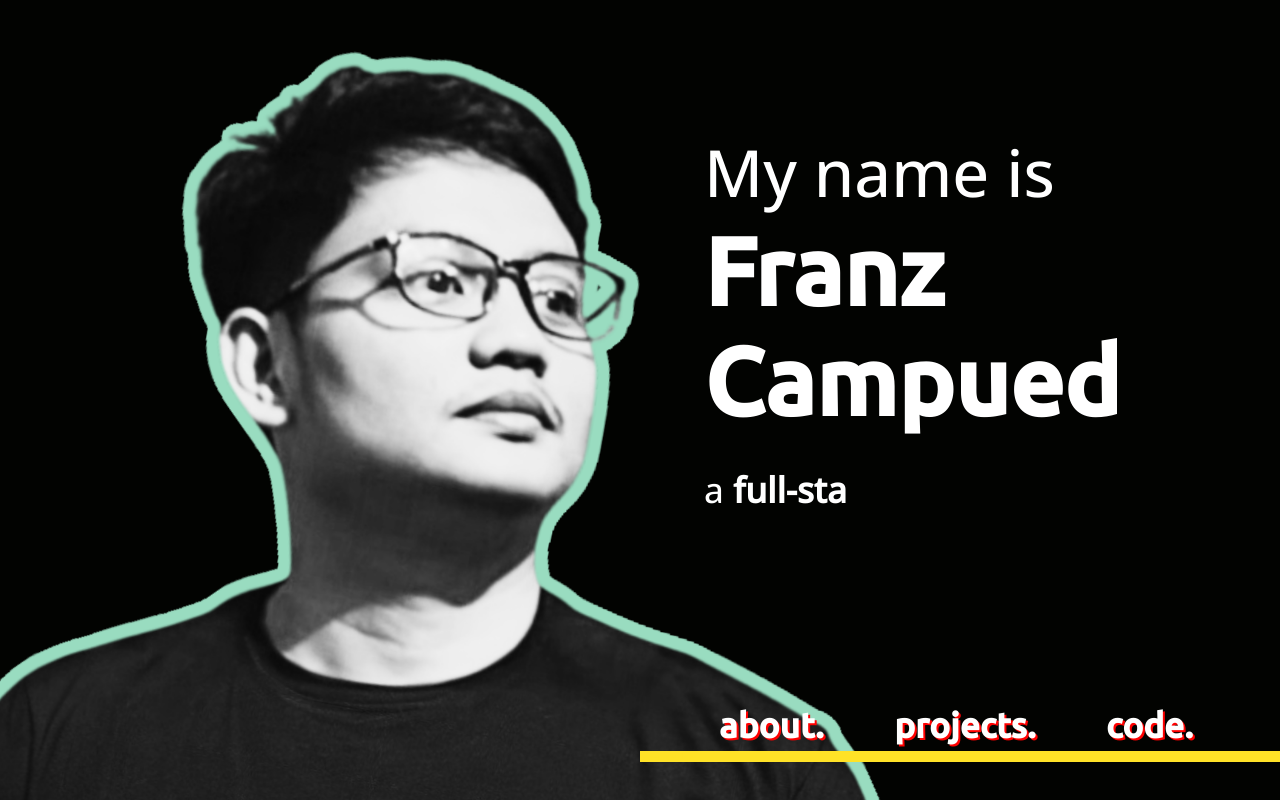
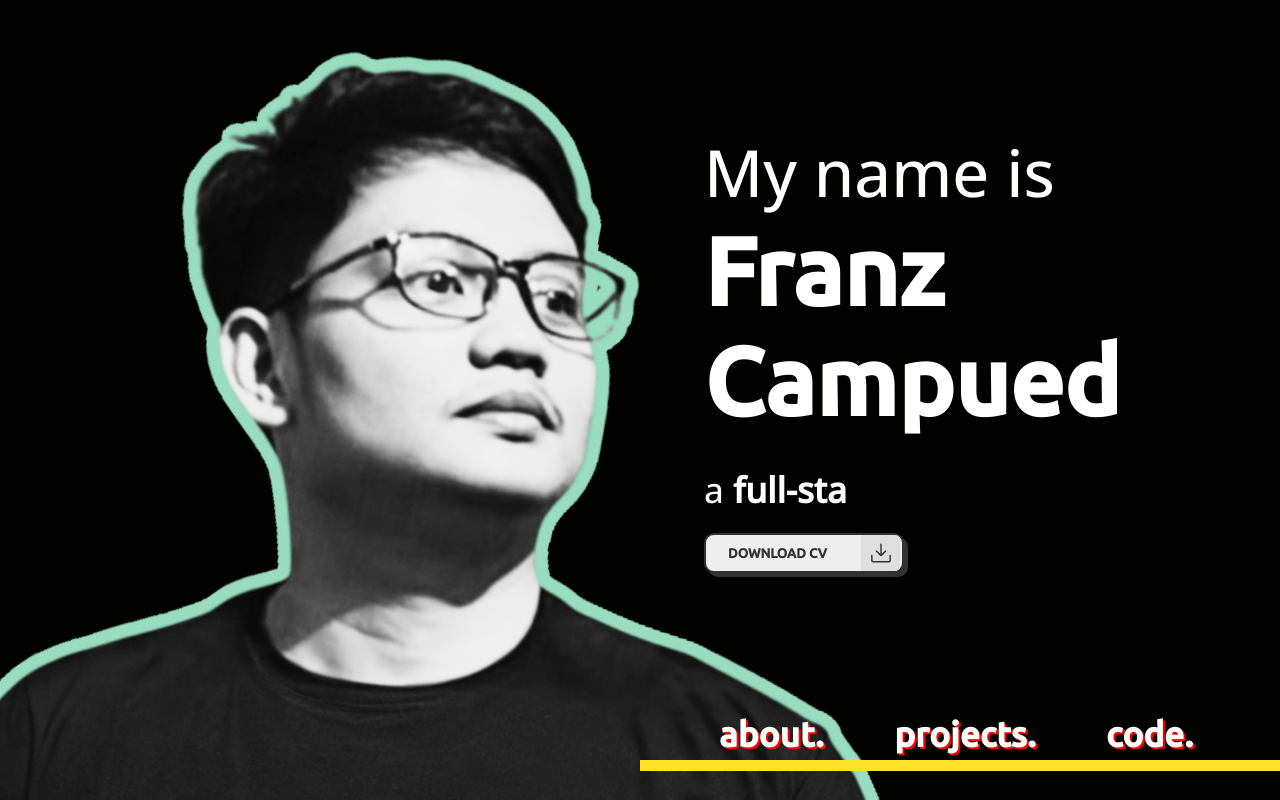
Before and after one commit to campuedfranz/campued-portfolio, a React (Create React App) app: page / in a window 1280 px wide. Built offline with nearby package versions, Linux system fonts and the light colour scheme.

Commit message:
added download button for resume

```diff
--- a/src/App.css
+++ b/src/App.css
@@ -157,6 +157,8 @@ body {
 
 /* If the screen size is 992px wide or more Desktop*/
 @media screen and (min-width: 992px) {
+  /* Typewriter */
+
   .Typewriter__wrapper {
       font-family: 'Open Sans', sans-serif;
       color: #FFFFFF;
@@ -164,9 +166,6 @@ body {
       padding-left: 55%;
   }
 }
-
-
-
 
 /* If the screen size is 1200px wide or more XL Desktop*/
 @media screen and (min-width: 1200px) {
@@ -178,12 +177,309 @@ body {
   }
 }
 
+/* Download CV */
+
+.download-link{
+  text-decoration: none;
+}
+
+/* If the screen size is 576px wide or more Desktop*/
+@media screen and (max-width: 576px) {
+  .download-cv-container {
+    padding-top: 20px;
+    padding-left: 55%;
+  }
+
+  .button {
+    --main-focus: #2d8cf0;
+    --font-color: #323232;
+    --bg-color-sub: #dedede;
+    --bg-color: #eee;
+    --main-color: #323232;
+    position: relative;
+    width: 150px;
+    height: 30px;
+    cursor: pointer;
+    display: flex;
+    align-items: center;
+    border: 2px solid var(--main-color);
+    box-shadow: 4px 4px var(--main-color);
+    background-color: var(--bg-color);
+    border-radius: 10px;
+    overflow: hidden;
+  }
+
+  .button, .button__icon, .button__text {
+    transition: all 0.3s;
+  }
+
+  .button .button__text {
+    transform: translateX(22px);
+    color: var(--font-color);
+    font-weight: 600;
+    font-family: 'Ubuntu', sans-serif;
+    font-size: 10px;
+  }
+
+  .button .button__icon {
+    position: absolute;
+    transform: translateX(110px);
+    height: 100%;
+    width: 39px;
+    background-color: var(--bg-color-sub);
+    display: flex;
+    align-items: center;
+    justify-content: center;
+  }
+
+  .button .svg {
+    width: 20px;
+    fill: var(--main-color);
+  }
+
+  .button:hover {
+    background: var(--bg-color);
+  }
+
+  .button:hover .button__text {
+    color: transparent;
+  }
+
+  .button:hover .button__icon {
+    width: 145px;
+    transform: translateX(0);
+  }
+
+  .button:active {
+    transform: translate(3px, 3px);
+    box-shadow: 0px 0px var(--main-color);
+  }
+}
+
+/* If the screen size is 577px wide or more Tablet*/
+@media screen and (min-width: 577px) {
+  .download-cv-container {
+    padding-top: 20px;
+    padding-left: 52%;
+  }
+
+  .button {
+    --main-focus: #2d8cf0;
+    --font-color: #323232;
+    --bg-color-sub: #dedede;
+    --bg-color: #eee;
+    --main-color: #323232;
+    position: relative;
+    width: 180px;
+    height: 30px;
+    cursor: pointer;
+    display: flex;
+    align-items: center;
+    border: 2px solid var(--main-color);
+    box-shadow: 4px 4px var(--main-color);
+    background-color: var(--bg-color);
+    border-radius: 10px;
+    overflow: hidden;
+  }
+
+  .button, .button__icon, .button__text {
+    transition: all 0.3s;
+  }
+
+  .button .button__text {
+    transform: translateX(22px);
+    color: var(--font-color);
+    font-weight: 600;
+    font-family: 'Ubuntu', sans-serif;
+  }
+
+  .button .button__icon {
+    position: absolute;
+    transform: translateX(140px);
+    height: 100%;
+    width: 39px;
+    background-color: var(--bg-color-sub);
+    display: flex;
+    align-items: center;
+    justify-content: center;
+  }
+
+  .button .svg {
+    width: 20px;
+    fill: var(--main-color);
+  }
+
+  .button:hover {
+    background: var(--bg-color);
+  }
+
+  .button:hover .button__text {
+    color: transparent;
+  }
+
+  .button:hover .button__icon {
+    width: 175px;
+    transform: translateX(0);
+  }
+
+  .button:active {
+    transform: translate(3px, 3px);
+    box-shadow: 0px 0px var(--main-color);
+  }
+}
+
+/* If the screen size is 992px wide or more Desktop*/
+@media screen and (min-width: 992px) {
+  .download-cv-container {
+    padding-top: 20px;
+    padding-left: 55%;
+  }
+
+  .button {
+    --main-focus: #2d8cf0;
+    --font-color: #323232;
+    --bg-color-sub: #dedede;
+    --bg-color: #eee;
+    --main-color: #323232;
+    position: relative;
+    width: 200px;
+    height: 30px;
+    cursor: pointer;
+    display: flex;
+    align-items: center;
+    border: 2px solid var(--main-color);
+    box-shadow: 4px 4px var(--main-color);
+    background-color: var(--bg-color);
+    border-radius: 10px;
+    overflow: hidden;
+  }
+
+  .button, .button__icon, .button__text {
+    transition: all 0.3s;
+  }
+
+  .button .button__text {
+    transform: translateX(22px);
+    color: var(--font-color);
+    font-weight: 600;
+    font-family: 'Ubuntu', sans-serif;
+  }
+
+  .button .button__icon {
+    position: absolute;
+    transform: translateX(155px);
+    height: 100%;
+    width: 39px;
+    background-color: var(--bg-color-sub);
+    display: flex;
+    align-items: center;
+    justify-content: center;
+  }
+
+  .button .svg {
+    width: 20px;
+    fill: var(--main-color);
+  }
+
+  .button:hover {
+    background: var(--bg-color);
+  }
+
+  .button:hover .button__text {
+    color: transparent;
+  }
+
+  .button:hover .button__icon {
+    width: 200px;
+    transform: translateX(0);
+  }
+
+  .button:active {
+    transform: translate(3px, 3px);
+    box-shadow: 0px 0px var(--main-color);
+  }
+}
+
+/* If the screen size is 1200px wide or more XL Desktop*/
+@media screen and (min-width: 1200px) {
+  .download-cv-container {
+    padding-top: 20px;
+    padding-left: 55%;
+  }
+
+  .button {
+    --main-focus: #2d8cf0;
+    --font-color: #323232;
+    --bg-color-sub: #dedede;
+    --bg-color: #eee;
+    --main-color: #323232;
+    position: relative;
+    width: 200px;
+    height: 40px;
+    cursor: pointer;
+    display: flex;
+    align-items: center;
+    border: 2px solid var(--main-color);
+    box-shadow: 4px 4px var(--main-color);
+    background-color: var(--bg-color);
+    border-radius: 10px;
+    overflow: hidden;
+  }
+
+  .button, .button__icon, .button__text {
+    transition: all 0.3s;
+  }
+
+  .button .button__text {
+    transform: translateX(22px);
+    color: var(--font-color);
+    font-weight: 600;
+    font-family: 'Ubuntu', sans-serif;
+
+  }
+
+  .button .button__icon {
+    position: absolute;
+    transform: translateX(155px);
+    height: 100%;
+    width: 39px;
+    background-color: var(--bg-color-sub);
+    display: flex;
+    align-items: center;
+    justify-content: center;
+  }
+
+  .button .svg {
+    width: 20px;
+    fill: var(--main-color);
+  }
+
+  .button:hover {
+    background: var(--bg-color);
+  }
+
+  .button:hover .button__text {
+    color: transparent;
+  }
+
+  .button:hover .button__icon {
+    width: 200px;
+    transform: translateX(0);
+  }
+
+  .button:active {
+    transform: translate(3px, 3px);
+    box-shadow: 0px 0px var(--main-color);
+  }
+}
+
+
   /* Navigation bar */
 
 /* If the screen size is 576px wide or more Mobile*/
 @media screen and (max-width: 576px) {
   nav.nav-bar{
-      margin-top: 80%;
+      margin-top: 50%;
   }
 
 
@@ -251,7 +547,7 @@ body {
 /* If the screen size is 577px wide or more Tablet*/
 @media screen and (min-width: 577px) {
   nav.nav-bar{
-      margin-top: 35%;
+      margin-top: 50%;
   }
 
 
@@ -319,7 +615,7 @@ body {
 /* If the screen size is 992px wide or more Desktop*/
 @media screen and (min-width: 992px) {
   nav.nav-bar{
-      margin-top: 18%;
+      margin-top: 12%;
   }
 
 
@@ -387,7 +683,7 @@ body {
 /* If the screen size is 1200px wide or more XL Desktop*/
 @media screen and (min-width: 1200px) {
   nav.nav-bar{
-      margin-top: 15%;
+      margin-top: 11%;
   }
 
 
--- a/src/pages/Home.js
+++ b/src/pages/Home.js
@@ -19,6 +19,14 @@ export default function Home() {
                                 .start();
                         }}
                     />
+                    <div class="download-cv-container">
+                        <a  class="download-link" href="https://export-download.canva.com/dZhQk/DAFfBJdZhQk/188/0-4185364343913345512.pdf?X-Amz-Algorithm=AWS4-HMAC-SHA256&X-Amz-Credential=AKIAJHKNGJLC2J7OGJ6Q%2F20230623%2Fus-east-1%2Fs3%2Faws4_request&X-Amz-Date=20230623T231943Z&X-Amz-Expires=17151&X-Amz-Signature=882d975cc7dd7a508203e5034db522c9db0cdd06ee1e59b6366d65ae49028279&X-Amz-SignedHeaders=host&response-content-disposition=attachment%3B%20filename%2A%3DUTF-8%27%27FRANZ%2520CAMPUED_FSD_RESUME.pdf&response-expires=Sat%2C%2024%20Jun%202023%2004%3A05%3A34%20GMT">
+                            <button class="button" type="button">
+                                <div class="button__text">DOWNLOAD CV</div>
+                                <span class="button__icon"><svg xmlns="http://www.w3.org/2000/svg" viewBox="0 0 35 35" id="bdd05811-e15d-428c-bb53-8661459f9307" data-name="Layer 2" class="svg"><path d="M17.5,22.131a1.249,1.249,0,0,1-1.25-1.25V2.187a1.25,1.25,0,0,1,2.5,0V20.881A1.25,1.25,0,0,1,17.5,22.131Z"></path><path d="M17.5,22.693a3.189,3.189,0,0,1-2.262-.936L8.487,15.006a1.249,1.249,0,0,1,1.767-1.767l6.751,6.751a.7.7,0,0,0,.99,0l6.751-6.751a1.25,1.25,0,0,1,1.768,1.767l-6.752,6.751A3.191,3.191,0,0,1,17.5,22.693Z"></path><path d="M31.436,34.063H3.564A3.318,3.318,0,0,1,.25,30.749V22.011a1.25,1.25,0,0,1,2.5,0v8.738a.815.815,0,0,0,.814.814H31.436a.815.815,0,0,0,.814-.814V22.011a1.25,1.25,0,1,1,2.5,0v8.738A3.318,3.318,0,0,1,31.436,34.063Z"></path></svg></span>
+                            </button>
+                        </a>
+                    </div>
                 </div>
 
                 <nav class="nav-bar">
```
